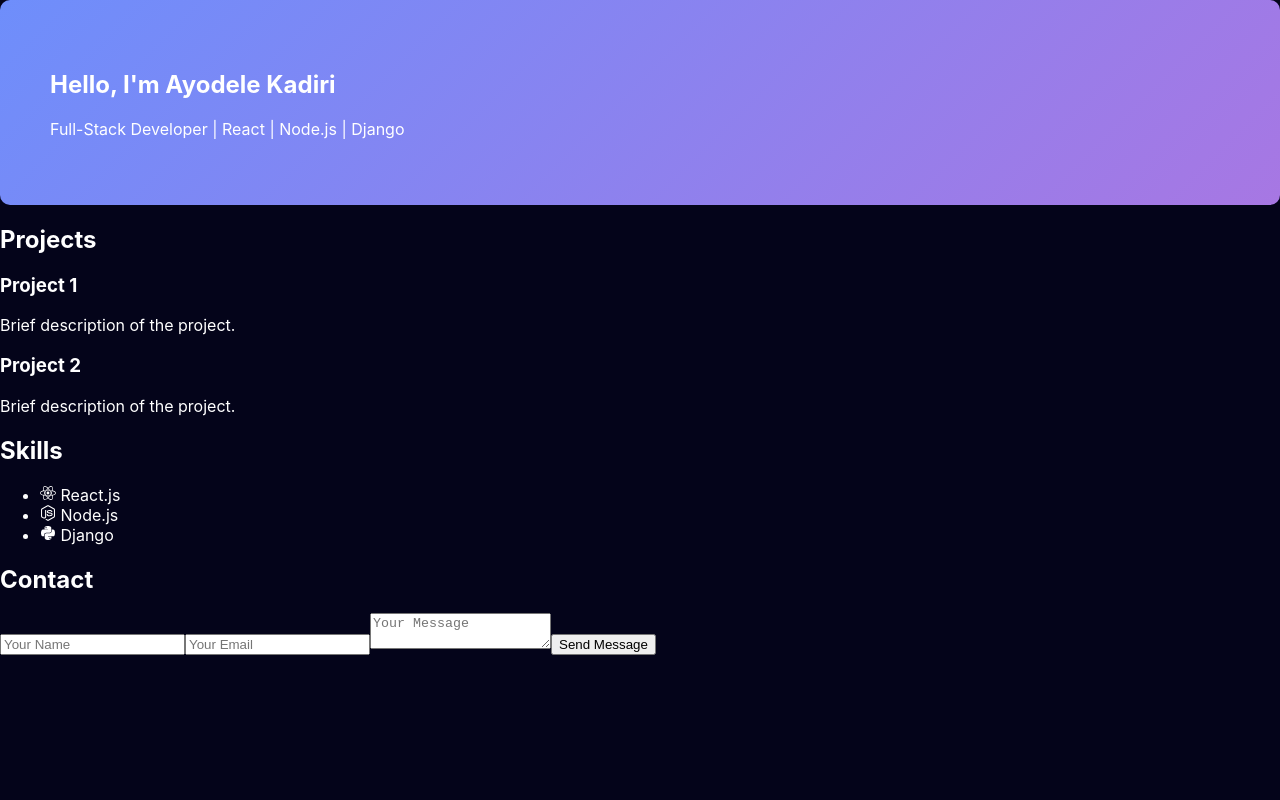
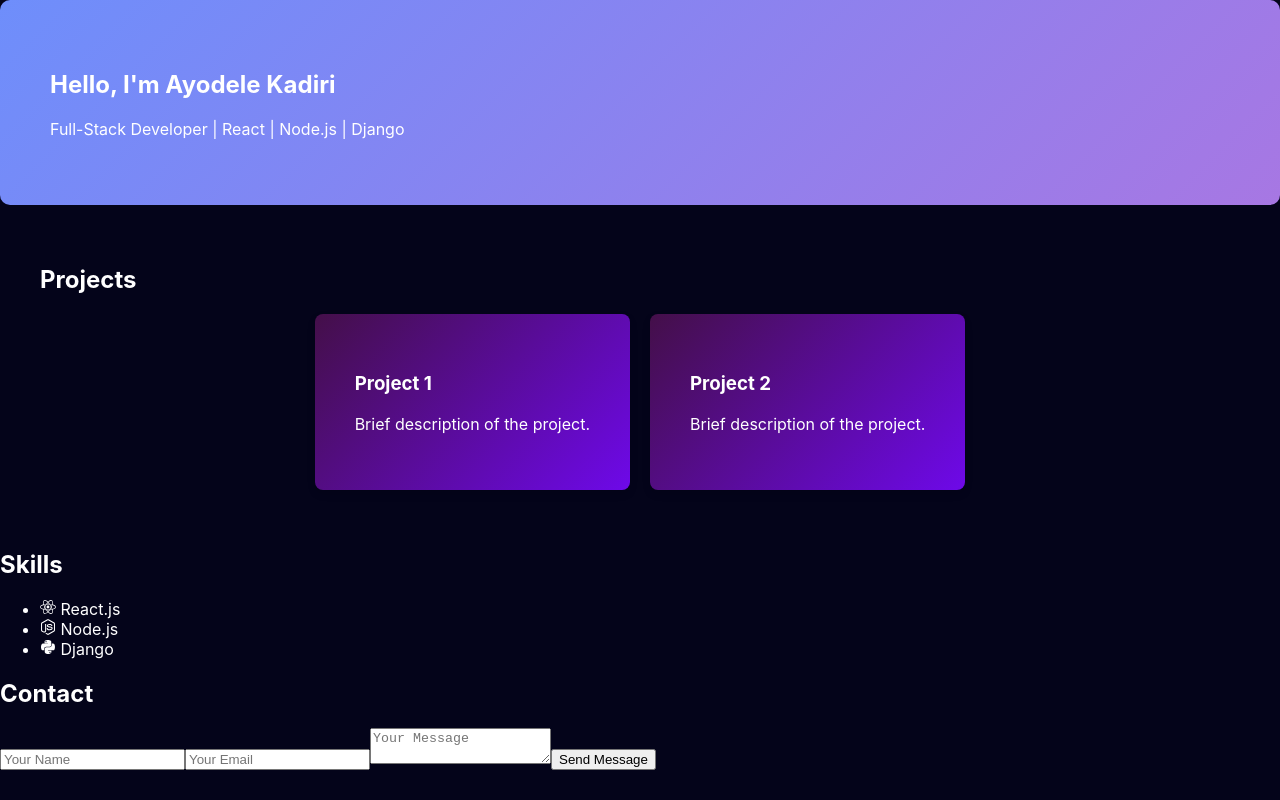
Before and after one commit to kadelcode/my-portfolio, a React (Create React App) app: page / in a window 1280 px wide. Built offline with nearby package versions, Linux system fonts and the light colour scheme.

Commit message:
Project section styles

```diff
--- a/src/styles.css
+++ b/src/styles.css
@@ -12,3 +12,21 @@ body {
     padding: 50px;
     border-radius: 10px;
 }
+
+/* Project Section */
+.projects {
+    padding: 40px;
+}
+
+.project-list {
+    display: flex;
+    justify-content: center;
+    gap: 20px
+}
+
+.project-card {
+    background: linear-gradient(135deg, #440f49, #6e09e9);
+    padding: 40px;
+    box-shadow: 0px 4px 8px rgba(0, 0, 0, 0.1);
+    border-radius: 8px;
+}
```
